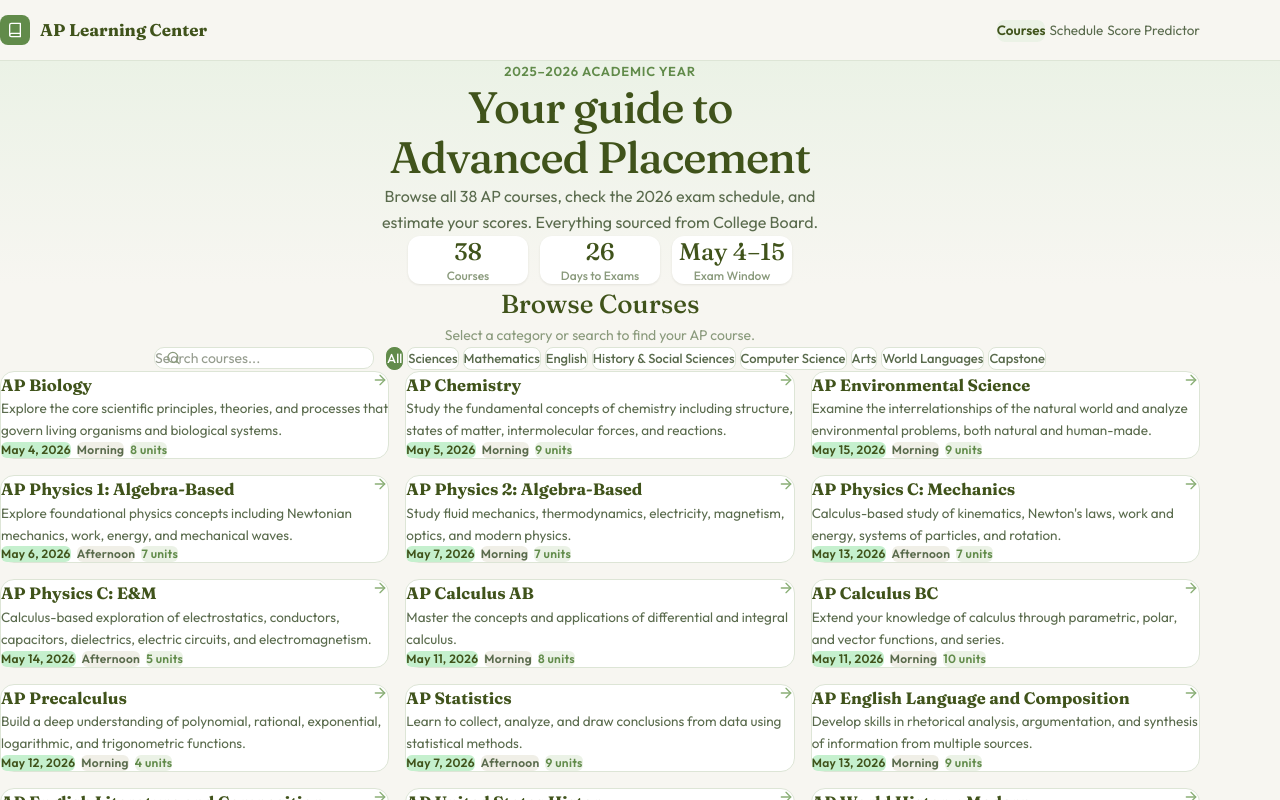
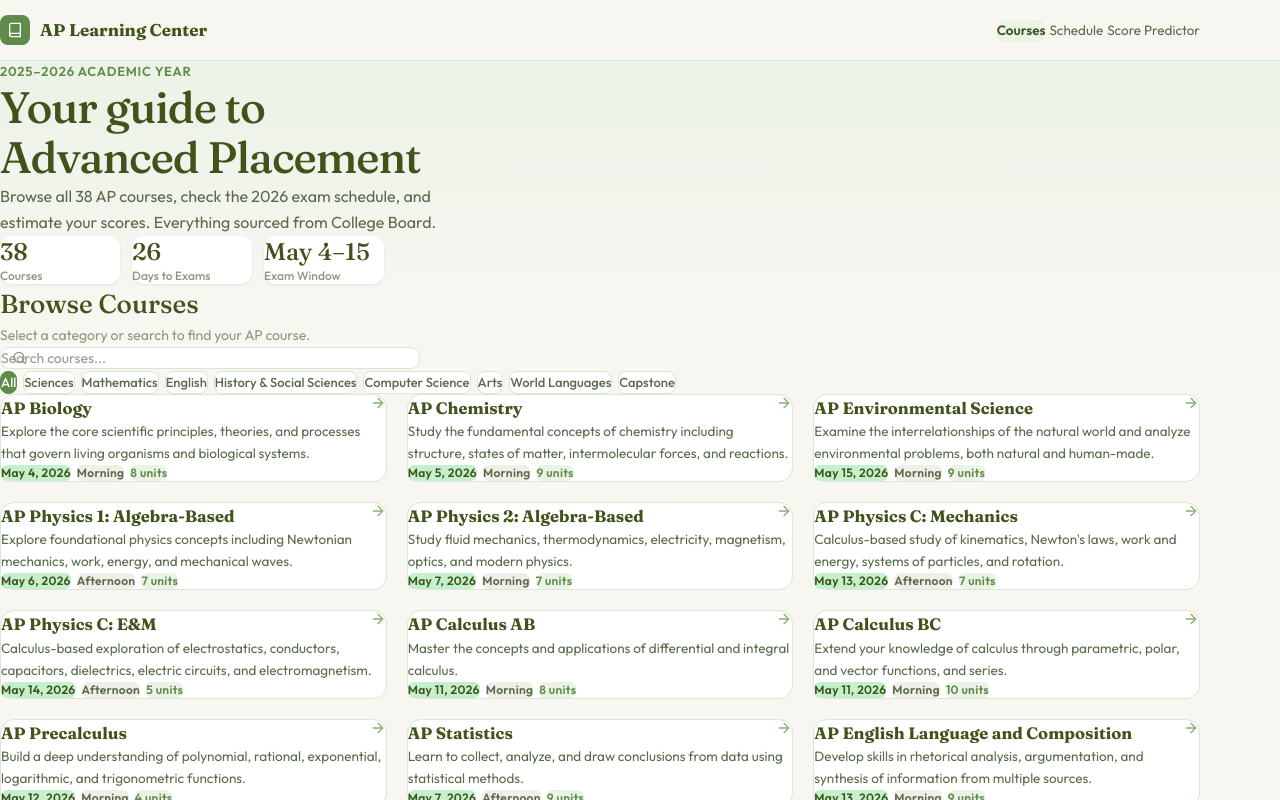
Before and after one commit to ImBored7820/MS-AP, a React (Vite) app: page / in a window 1280 px wide. Shown: the top 800 px of the page. Built offline with nearby package versions, Linux system fonts and the light colour scheme.

Commit message:
v0.2.1 Beta - UI Is a Complete mess

```diff
--- a/src/components/Footer.tsx
+++ b/src/components/Footer.tsx
@@ -12,7 +12,7 @@
           </p>
         </div>
 
-        <div className="text-right text-xs text-text-light">
+        <div className="text-left sm:text-right text-xs text-text-light">
           <p className="font-medium text-text-mid">
             2026 AP Exams: May 4&ndash;15
           </p>
--- a/src/components/Shell.tsx
+++ b/src/components/Shell.tsx
@@ -10,7 +10,7 @@
   return (
     <div className="flex min-h-screen flex-col">
       <Navbar />
-      <main className="flex-1">{children}</main>
+      <main className="flex-1 min-w-0">{children}</main>
       <Footer />
     </div>
   );
--- a/src/pages/CoursePage.tsx
+++ b/src/pages/CoursePage.tsx
@@ -56,7 +56,7 @@
   return (
     <Shell>
       {/* Breadcrumb */}
-      <div className="mx-auto flex max-w-[1200px] justify-center items-center gap-2 px-6 pt-3.5 text-[13px] text-text-light md:px-10">
+      <div className="mx-auto flex max-w-[1200px] justify-start items-center gap-2 px-6 pt-3.5 text-[13px] text-text-light md:px-10">
         <Link to="/" className="font-medium text-sage hover:text-forest">
           Courses
         </Link>
--- a/src/pages/HomePage.tsx
+++ b/src/pages/HomePage.tsx
@@ -35,13 +35,14 @@
     <Shell>
       {/* Hero */}
       <section
-        className="px-6 pb-12 pt-14 md:px-10"
+        className="px-6 pb-14 pt-14 md:px-10 md:pb-16"
         style={{
-          background: "linear-gradient(180deg, var(--color-sage-pale) 0%, var(--color-bg) 100%)",
+          background:
+            "linear-gradient(180deg, var(--color-sage-pale) 0%, var(--color-bg) 100%)",
         }}
       >
-        <div className="mx-auto flex max-w-[1200px] flex-col items-center text-center">
-          <motion.div {...fade} className="flex flex-col items-center">
+        <div className="mx-auto max-w-[1200px]">
+          <motion.div {...fade}>
             <p className="mb-3 text-[13px] font-semibold uppercase tracking-[0.06em] text-sage">
               2025&ndash;2026 Academic Year
             </p>
@@ -50,7 +51,7 @@
               <br />
               Advanced Placement
             </h1>
-            <p className="mx-auto mb-7 max-w-[480px] text-base leading-[1.65] text-text-mid">
+            <p className="mb-8 max-w-[480px] text-base leading-[1.65] text-text-mid">
               Browse all 38 AP courses, check the 2026 exam schedule, and
               estimate your scores. Everything sourced from College Board.
             </p>
@@ -59,7 +60,7 @@
           <motion.div
             {...fade}
             transition={{ ...fade.transition, delay: 0.08 }}
-            className="flex flex-wrap justify-center gap-3"
+            className="flex flex-wrap gap-3"
           >
             {[
               { val: "38", lbl: "Courses" },
@@ -83,7 +84,7 @@
       </section>
 
       {/* Course listing */}
-      <section className="mx-auto flex max-w-[1200px] flex-col items-center px-6 py-10 text-center md:px-10">
+      <section className="mx-auto max-w-[1200px] px-6 py-10 md:px-10">
         <h2 className="mb-1 font-display text-[26px] font-medium text-forest">
           Browse Courses
         </h2>
@@ -91,9 +92,8 @@
           Select a category or search to find your AP course.
         </p>
 
-        <div className="mb-6 flex w-full flex-wrap justify-center items-center gap-3">
-          {/* Search */}
-          <div className="relative min-w-[220px] max-w-[320px]">
+        <div className="mb-3 w-full max-w-[420px]">
+          <div className="relative">
             <svg
               className="absolute left-3 top-1/2 -translate-y-1/2 text-text-light"
               width="15"
@@ -115,9 +115,9 @@
               className="w-full rounded-[10px] border border-border bg-card py-2.5 pl-9 pr-3 text-sm text-text-main outline-none transition-colors focus:border-sage"
             />
           </div>
+        </div>
 
-          {/* Category filters */}
-          <div className="flex flex-wrap gap-1">
+        <div className="mb-6 flex flex-wrap gap-1.5">
           {["All", ...CATEGORIES.map((c) => c.name)].map((c) => (
             <button
               key={c}
@@ -132,17 +132,15 @@
             </button>
           ))}
         </div>
-        </div>
 
-        {/* Course grid */}
-        <div className="w-full grid grid-cols-1 gap-4 text-left sm:grid-cols-2 lg:grid-cols-3">
+        <div className="grid grid-cols-1 gap-5 sm:grid-cols-2 lg:grid-cols-3">
           {filtered.map((course, i) => (
             <CourseCard key={course.slug} course={course} index={i} />
           ))}
         </div>
 
         {filtered.length === 0 && (
-          <div className="py-12 text-center text-sm text-text-light">
+          <div className="py-12 text-sm text-text-light">
             No courses match your search.
           </div>
         )}
--- a/src/pages/PredictorPage.tsx
+++ b/src/pages/PredictorPage.tsx
@@ -56,8 +56,8 @@
 
   return (
     <Shell>
-      <section className="mx-auto flex max-w-[680px] flex-col items-center px-7 py-10 text-center">
-        <motion.div {...fade} className="flex flex-col items-center">
+      <section className="mx-auto flex max-w-[680px] flex-col items-center px-6 py-10 md:px-10">
+        <motion.div {...fade} className="flex flex-col items-center text-center">
           <h2 className="mb-1 font-display text-[26px] font-medium text-forest">
             AP Score Predictor
           </h2>
@@ -71,7 +71,7 @@
         <motion.div
           {...fade}
           transition={{ ...fade.transition, delay: 0.06 }}
-          className="rounded-[14px] border border-border-soft bg-card p-7 shadow-sm"
+          className="w-full text-left rounded-[14px] border border-border-soft bg-card p-7 shadow-sm"
         >
           <label className="mb-1.5 block text-xs font-semibold uppercase tracking-[0.04em] text-text-mid">
             Select Course
@@ -229,7 +229,7 @@
         <motion.div
           {...fade}
           transition={{ ...fade.transition, delay: 0.12 }}
-          className="mt-4 rounded-xl bg-sage-pale p-[18px] text-[13px] leading-[1.65] text-text-mid"
+          className="w-full text-left mt-4 rounded-xl bg-sage-pale p-[18px] text-[13px] leading-[1.65] text-text-mid"
         >
           <strong className="text-forest">How this works:</strong> Each AP exam
           weights MC and FRQ sections differently. For example, History exams
--- a/src/pages/SchedulePage.tsx
+++ b/src/pages/SchedulePage.tsx
@@ -14,8 +14,8 @@
 export default function SchedulePage() {
   return (
     <Shell>
-      <section className="mx-auto flex max-w-[1200px] flex-col items-center px-6 py-10 text-center md:px-10">
-        <motion.div {...fade} className="flex flex-col items-center">
+      <section className="mx-auto flex max-w-[1200px] flex-col items-center px-6 py-10 md:px-10">
+        <motion.div {...fade} className="flex flex-col items-center text-center">
           <h2 className="mb-1 font-display text-[26px] font-medium text-forest">
             2026 AP Exam Schedule
           </h2>
@@ -28,7 +28,7 @@
         <motion.div
           {...fade}
           transition={{ ...fade.transition, delay: 0.08 }}
-          className="overflow-x-auto rounded-[14px] border border-border-soft bg-card p-4 shadow-sm sm:p-6"
+          className="w-full text-left overflow-x-auto rounded-[14px] border border-border-soft bg-card p-4 shadow-sm sm:p-6"
         >
           <div className="min-w-[640px]">
             <Calendar schedule={SCHEDULE} month={MAY_2026} />
@@ -38,7 +38,7 @@
         <motion.div
           {...fade}
           transition={{ ...fade.transition, delay: 0.16 }}
-          className="mt-4 max-w-[640px] rounded-xl bg-sage-pale p-[18px] text-[13px] leading-relaxed text-text-mid"
+          className="w-full text-left mt-4 max-w-[640px] rounded-xl bg-sage-pale p-[18px] text-[13px] leading-relaxed text-text-mid"
         >
           <strong className="text-forest">Late Testing:</strong> Available May
           18&ndash;22, 2026 for students with qualifying circumstances. Contact
```
Lines whose indentation alone changed are shown as unchanged.
